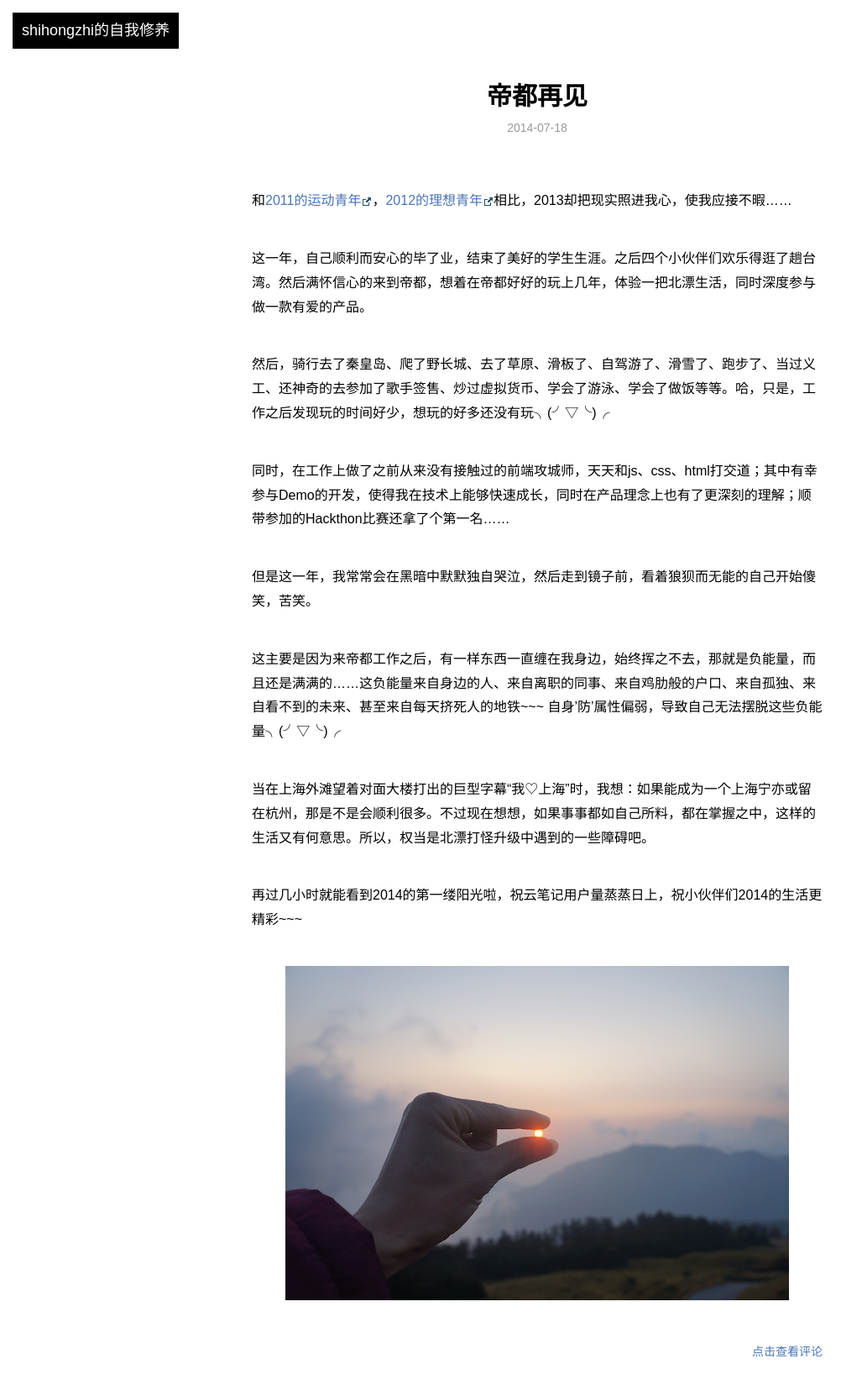
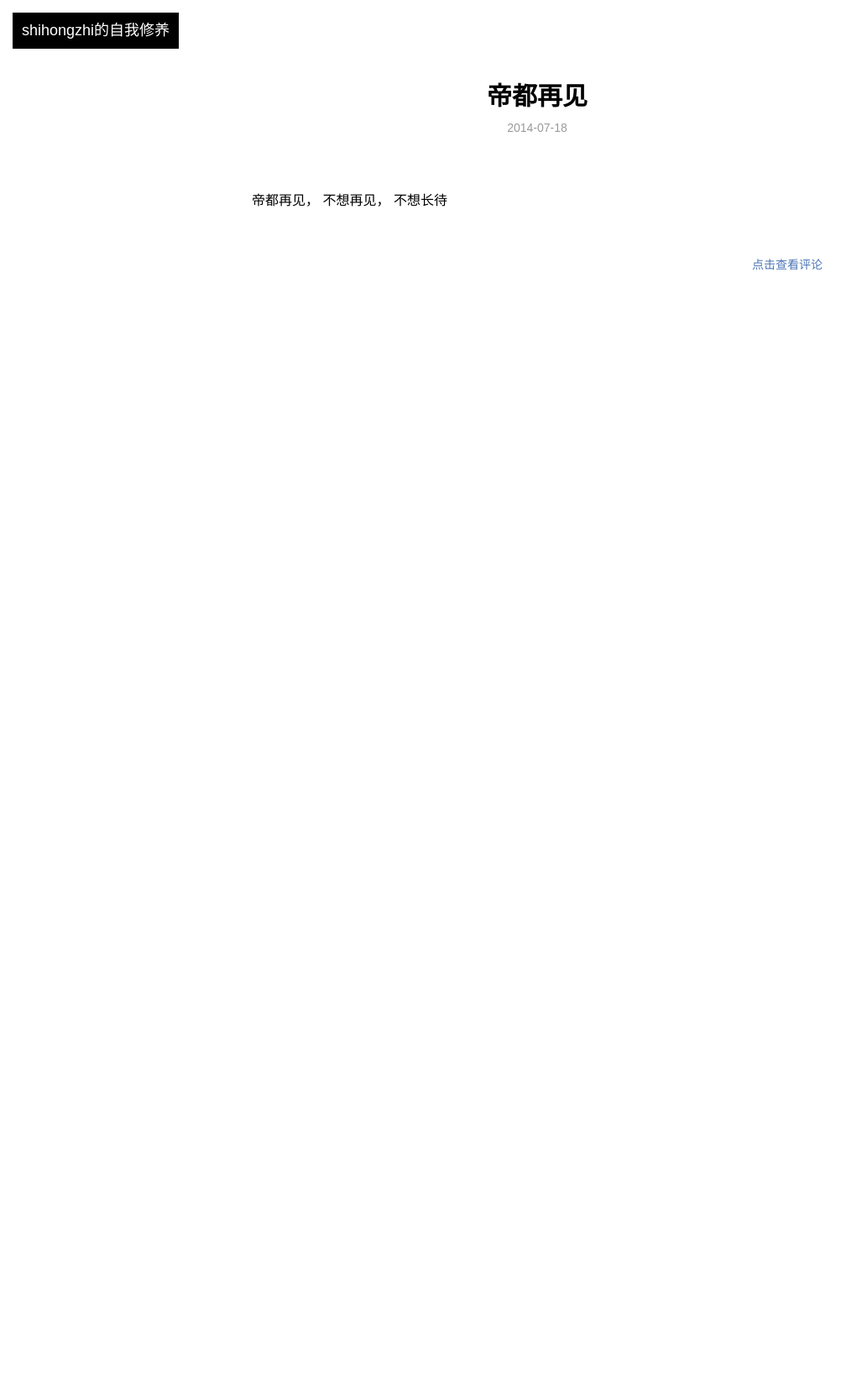
Before and after one commit to shihongzhi/shihongzhi.github.com, a Jekyll site: the page built from _posts/blog/2014-07-18-beijing.md, in a window 1280 px wide. Shown: the whole page at 84% size, without its empty margins (0-1027 px from the left). Built offline with Jekyll 4.4.1, drawn with Linux system fonts in a browser that asks for light colours; Markdown is read by kramdown in place of the engine named in the settings; after the commit the page ends 900 px from its top, so only the background shows below that.

```diff
--- a/_layouts/post.html
+++ b/_layouts/post.html
@@ -14,5 +14,16 @@ layout: page
     <a href="#" class="right comment" onclick="return false;">点击查看评论</a>
     <div id="disqus_thread"></div>
 </div>
+<div>
+<script async src="//pagead2.googlesyndication.com/pagead/js/adsbygoogle.js"></script>
+<!-- game -->
+<ins class="adsbygoogle"
+     style="display:inline-block;width:320px;height:50px"
+     data-ad-client="ca-pub-8742914201265709"
+     data-ad-slot="4781199279"></ins>
+<script>
+(adsbygoogle = window.adsbygoogle || []).push({});
+</script>
+</div>
 
 <script src="/js/post.js" type="text/javascript"></script>
--- a/_posts/blog/2014-07-18-beijing.md
+++ b/_posts/blog/2014-07-18-beijing.md
@@ -2,24 +2,8 @@
 layout:     post
 title:      帝都再见
 category: blog
-description: 和2011的运动青年，2012的理想青年相比，2013却把现实照进我心，使我应接不暇......
-tags: 2013
+description: 帝都再见......
+tags: beijing
 ---
 
-和[2011的运动青年](http://www.douban.com/note/193375739/)，[2012的理想青年](http://shihongzhi.com/2012/)相比，2013却把现实照进我心，使我应接不暇......
-
-这一年，自己顺利而安心的毕了业，结束了美好的学生生涯。之后四个小伙伴们欢乐得逛了趟台湾。然后满怀信心的来到帝都，想着在帝都好好的玩上几年，体验一把北漂生活，同时深度参与做一款有爱的产品。
-
-然后，骑行去了秦皇岛、爬了野长城、去了草原、滑板了、自驾游了、滑雪了、跑步了、当过义工、还神奇的去参加了歌手签售、炒过虚拟货币、学会了游泳、学会了做饭等等。哈，只是，工作之后发现玩的时间好少，想玩的好多还没有玩╮(╯▽╰)╭
-
-同时，在工作上做了之前从来没有接触过的前端攻城师，天天和js、css、html打交道；其中有幸参与Demo的开发，使得我在技术上能够快速成长，同时在产品理念上也有了更深刻的理解；顺带参加的Hackthon比赛还拿了个第一名......
-
-但是这一年，我常常会在黑暗中默默独自哭泣，然后走到镜子前，看着狼狈而无能的自己开始傻笑，苦笑。
-
-这主要是因为来帝都工作之后，有一样东西一直缠在我身边，始终挥之不去，那就是负能量，而且还是满满的......这负能量来自身边的人、来自离职的同事、来自鸡肋般的户口、来自孤独、来自看不到的未来、甚至来自每天挤死人的地铁~~~  自身'防'属性偏弱，导致自己无法摆脱这些负能量╮(╯▽╰)╭
-
-当在上海外滩望着对面大楼打出的巨型字幕“我♡上海”时，我想：如果能成为一个上海宁亦或留在杭州，那是不是会顺利很多。不过现在想想，如果事事都如自己所料，都在掌握之中，这样的生活又有何意思。所以，权当是北漂打怪升级中遇到的一些障碍吧。
-
-再过几小时就能看到2014的第一缕阳光啦，祝云笔记用户量蒸蒸日上，祝小伙伴们2014的生活更精彩~~~
-
-![日出]({{ BASE_PATH }}/images/richu.jpg)
+帝都再见， 不想再见， 不想长待
```
Also changed, not shown: _posts/blog/2014-09-25-bike.md (added, +87 -0 lines), images/bike/1.jpg (added), images/bike/10.jpg (added), images/bike/2.jpg (added), images/bike/3.jpg (added), images/bike/4.jpg (added), images/bike/5.jpg (added), images/bike/6.jpg (added), images/bike/7.jpg (added), images/bike/8.jpg (added), 2 other files.
